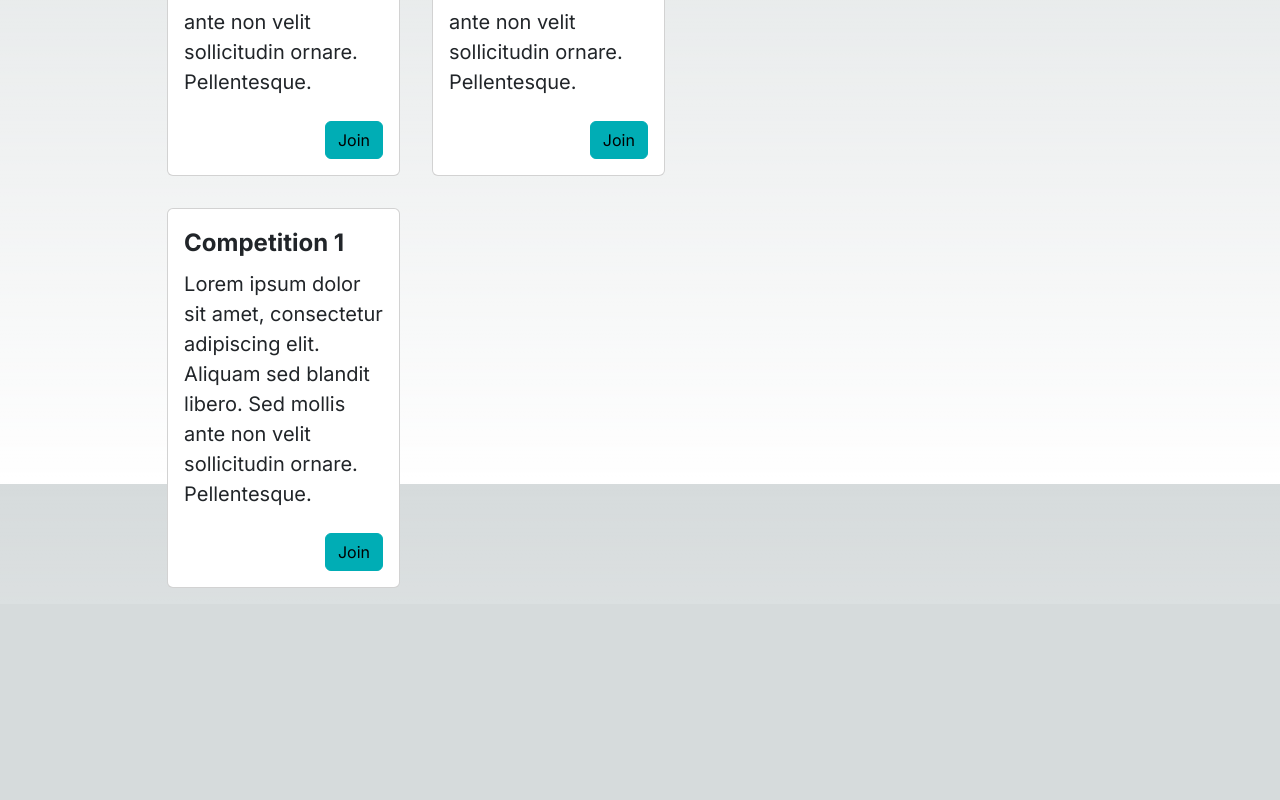
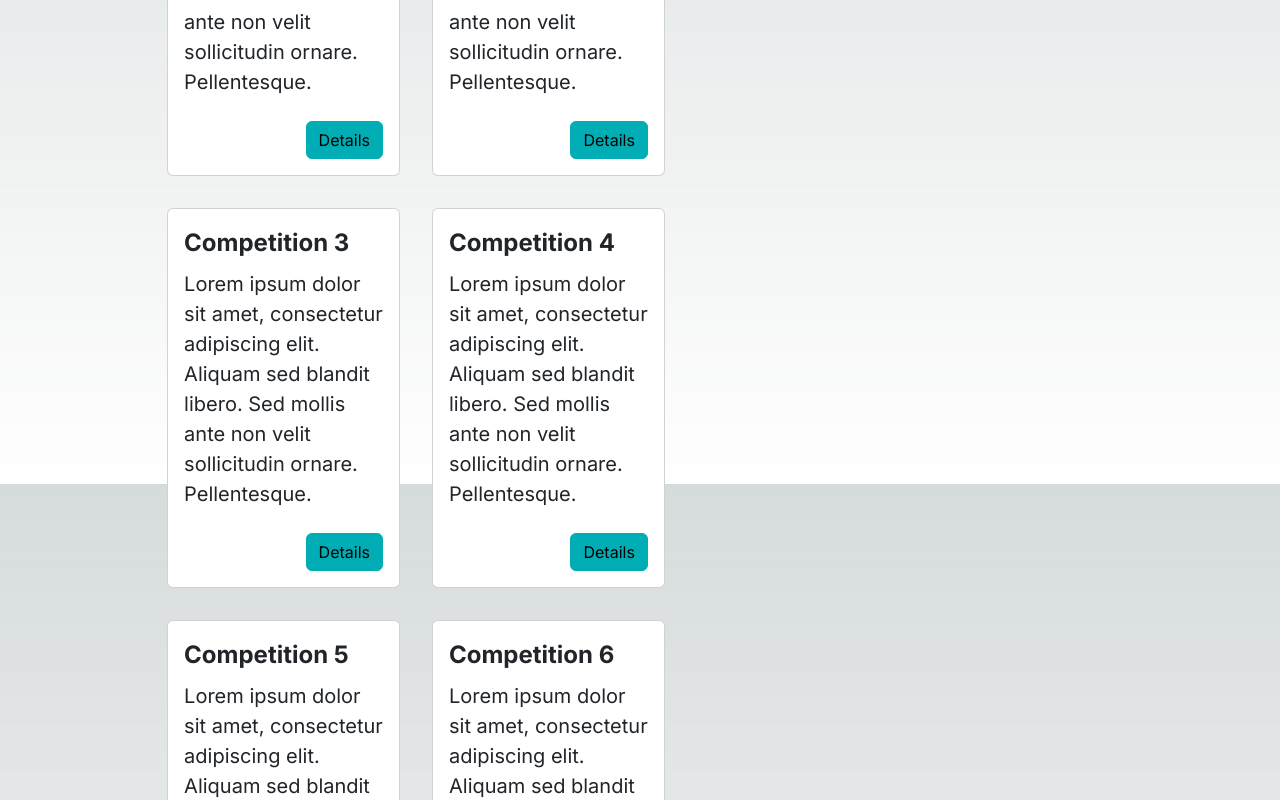
Before and after one commit to diclebahceli/codegather, a Next.js app in the folder Frontend/codegather/: page /pages/ongoingCompetitions in a window 1280 px wide. Shown: the part 420-1220 px from the top of the page. Before the commit the page ends 1024 px from the top, so only its background shows below. Built offline with nearby package versions, Linux system fonts and the light colour scheme.

Commit message:
feat: add competititon service for competition

```diff
--- a/Frontend/codegather/src/app/components/competition_card/CompetitionCard.tsx
+++ b/Frontend/codegather/src/app/components/competition_card/CompetitionCard.tsx
@@ -8,7 +8,7 @@ const CompetitionCard = ({ competition }: { competition: Competition }) => {
                 <div className="card-body d-flex flex-column">
                     <div className="card-title fw-bold fs-4"> {competition.name}</div>
                     <div className="card-text mb-3 fs-5 text-wrap"> {competition.description}</div>
-                    <a href="#" className="btn btn-theme-color mt-2 ms-auto">Join</a>
+                    <a href="#" className="btn btn-theme-color mt-2 ms-auto">Details</a>
 
                 </div>
             </Card>
--- a/Frontend/codegather/src/app/pages/ongoingCompetitions/page.tsx
+++ b/Frontend/codegather/src/app/pages/ongoingCompetitions/page.tsx
@@ -1,32 +1,21 @@
+"use client"
 import CompetitionCard from "@/app/components/competition_card/CompetitionCard";
+import { Competition } from "@/app/models/Competition";
+import { getAllCompetitions } from "@/app/services/CompetitionService";
+import { useState } from "react";
+
 const ongoingCompetitions = () => {
+    const [competitions, setCompetitions] = useState<Competition[]>(getAllCompetitions);
     return (
         <div className="vh-100">
             <h1 className="fs-1 mt-5 container">ONGOING COMPETITIONS</h1>
             <div className="d-flex flex-row justify-content-evenly">
                 <div className="mt-5 ms-5 ps-5 d-flex flex-wrap  col-7">
-                    <CompetitionCard competition={{
-                        name: "Competition 1"
-                        , description: "Lorem ipsum dolor sit amet, consectetur adipiscing elit. Aliquam sed blandit libero. Sed mollis ante non velit sollicitudin ornare. Pellentesque.", endDate: "Tomorrow", startDate: "Today", id: 1, imageUrl: "test"
-                    }} />
-
-                    <CompetitionCard competition={{
-                        name: "Competition 1"
-                        , description: "Lorem ipsum dolor sit amet, consectetur adipiscing elit. Aliquam sed blandit libero. Sed mollis ante non velit sollicitudin ornare. Pellentesque.", endDate: "Tomorrow", startDate: "Today", id: 1, imageUrl: "test"
-                    }} />
-
-                    <CompetitionCard competition={{
-                        name: "Competition 1"
-                        , description: "Lorem ipsum dolor sit amet, consectetur adipiscing elit. Aliquam sed blandit libero. Sed mollis ante non velit sollicitudin ornare. Pellentesque.", endDate: "Tomorrow", startDate: "Today", id: 1, imageUrl: "test"
-                    }} />
-
-                    {/* <CompetitionCard competition={{
-                        name: "Competition 1"
-                        , description: "Lorem ipsum dolor sit amet, consectetur adipiscing elit. Aliquam sed blandit libero. Sed mollis ante non velit sollicitudin ornare. Pellentesque.", endDate: "Tomorrow", startDate: "Today", id: 1, imageUrl: "test"
-                    }} /> */}
+                    {competitions.map((competition, index) => (
+                        <CompetitionCard key={competition.id || index} competition={competition} />
+                    ))}
                 </div>
                 <div className="col-3 text-center mt-5 fs-2"> Disclaimer</div>
-
 
             </div>
 
--- /dev/null
+++ b/Frontend/codegather/src/app/services/CompetitionService.tsx
@@ -0,0 +1,93 @@
+// import { axios } from 'axios'; // Assuming you're using Axios for API calls
+// const API_URL = 'https://your-api-endpoint.com/competitions'; // Replace with your actual API endpoint
+// export const getCompetitions = async (): Promise<Competition[]> => {
+//   try {
+//     const response = await axios.get(API_URL);
+//     return response.data as Competition[]; // Type cast for safety
+//   } catch (error) {
+//     console.error('Error fetching competitions:', error);
+//     throw error; // Re-throw the error for handling in the component
+//   }
+// };
+
+import { Competition } from "../models/Competition";
+
+const competitions: Competition[] = [
+        {
+            id: 1,
+            name: "Competition 1",
+            description: "Lorem ipsum dolor sit amet, consectetur adipiscing elit. Aliquam sed blandit libero. Sed mollis ante non velit sollicitudin ornare. Pellentesque.",
+            startDate: "Today",
+            endDate: "Tomorrow",
+            imageUrl: "test"
+        },
+        {
+            id: 2,
+            name: "Competition 2",
+            description: "Lorem ipsum dolor sit amet, consectetur adipiscing elit. Aliquam sed blandit libero. Sed mollis ante non velit sollicitudin ornare. Pellentesque.",
+            startDate: "Today",
+            endDate: "Tomorrow",
+            imageUrl: "test"
+        },
+        {
+            id: 3,
+            name: "Competition 3",
+            description: "Lorem ipsum dolor sit amet, consectetur adipiscing elit. Aliquam sed blandit libero. Sed mollis ante non velit sollicitudin ornare. Pellentesque.",
+            startDate: "Today",
+            endDate: "Tomorrow",
+            imageUrl: "test"
+        },
+        {
+            id: 4,
+            name: "Competition 4",
+            description: "Lorem ipsum dolor sit amet, consectetur adipiscing elit. Aliquam sed blandit libero. Sed mollis ante non velit sollicitudin ornare. Pellentesque.",
+            startDate: "Today",
+            endDate: "Tomorrow",
+            imageUrl: "test"
+        },
+        {
+            id: 5,
+            name: "Competition 5",
+            description: "Lorem ipsum dolor sit amet, consectetur adipiscing elit. Aliquam sed blandit libero. Sed mollis ante non velit sollicitudin ornare. Pellentesque.",
+            startDate: "Today",
+            endDate: "Tomorrow",
+            imageUrl: "test"
+        },
+        {
+            id: 6,
+            name: "Competition 6",
+            description: "Lorem ipsum dolor sit amet, consectetur adipiscing elit. Aliquam sed blandit libero. Sed mollis ante non velit sollicitudin ornare. Pellentesque.",
+            startDate: "Today",
+            endDate: "Tomorrow",
+            imageUrl: "test"
+        },
+        {
+            id: 7,
+            name: "Competition 7",
+            description: "Lorem ipsum dolor sit amet, consectetur adipiscing elit. Aliquam sed blandit libero. Sed mollis ante non velit sollicitudin ornare. Pellentesque.",
+            startDate: "Today",
+            endDate: "Tomorrow",
+            imageUrl: "test"
+        },
+        {
+            id: 8,
+            name: "Competition 8",
+            description: "Lorem ipsum dolor sit amet, consectetur adipiscing elit. Aliquam sed blandit libero. Sed mollis ante non velit sollicitudin ornare. Pellentesque.",
+            startDate: "Today",
+            endDate: "Tomorrow",
+            imageUrl: "test"
+        },
+        {
+            id: 9,
+            name: "Competition 9",
+            description: "Lorem ipsum dolor sit amet, consectetur adipiscing elit. Aliquam sed blandit libero. Sed mollis ante non velit sollicitudin ornare. Pellentesque.",
+            startDate: "Today",
+            endDate: "Tomorrow",
+            imageUrl: "test"
+        }
+    ]
+
+
+export const getAllCompetitions = (): Competition[] => {
+    return competitions;
+};
```
